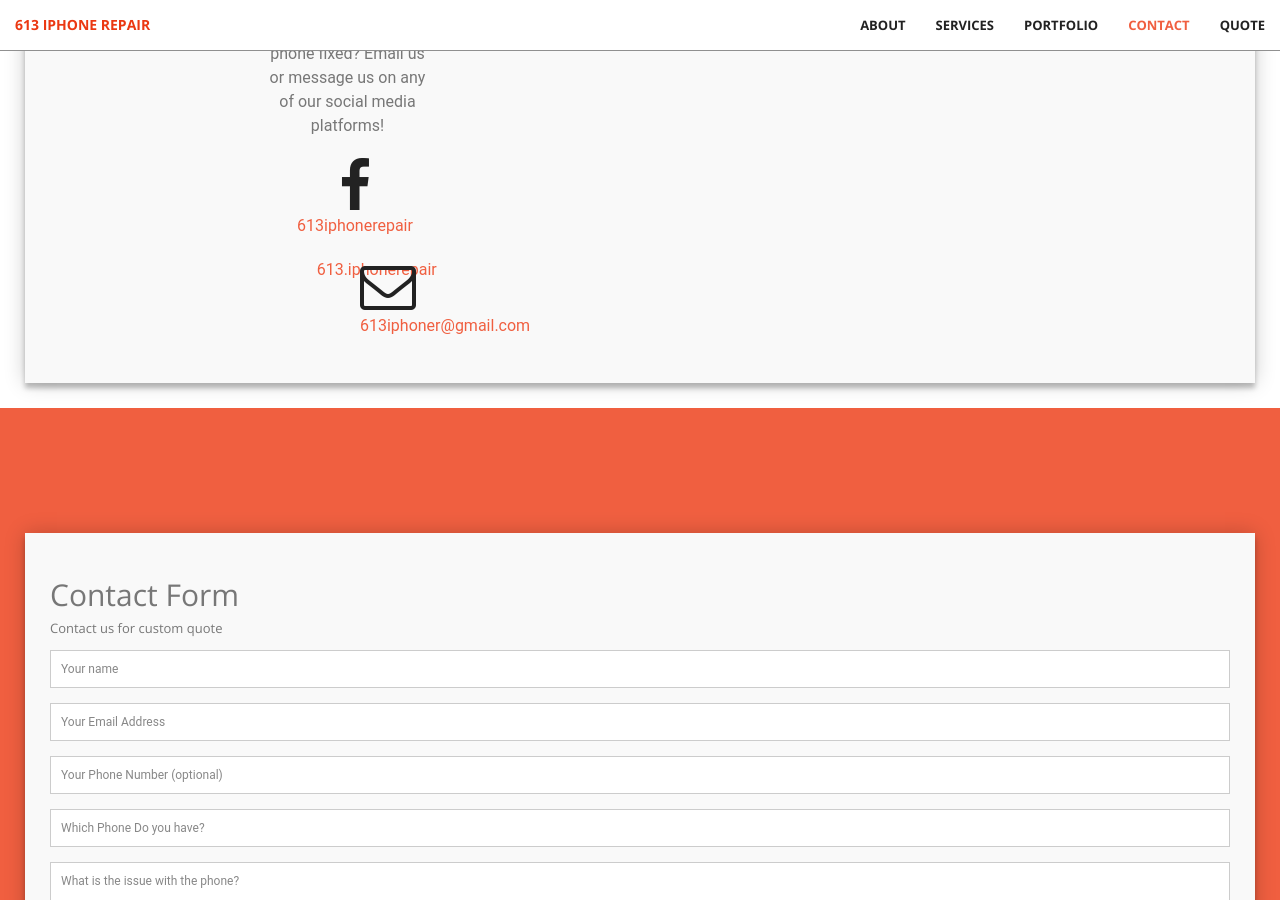
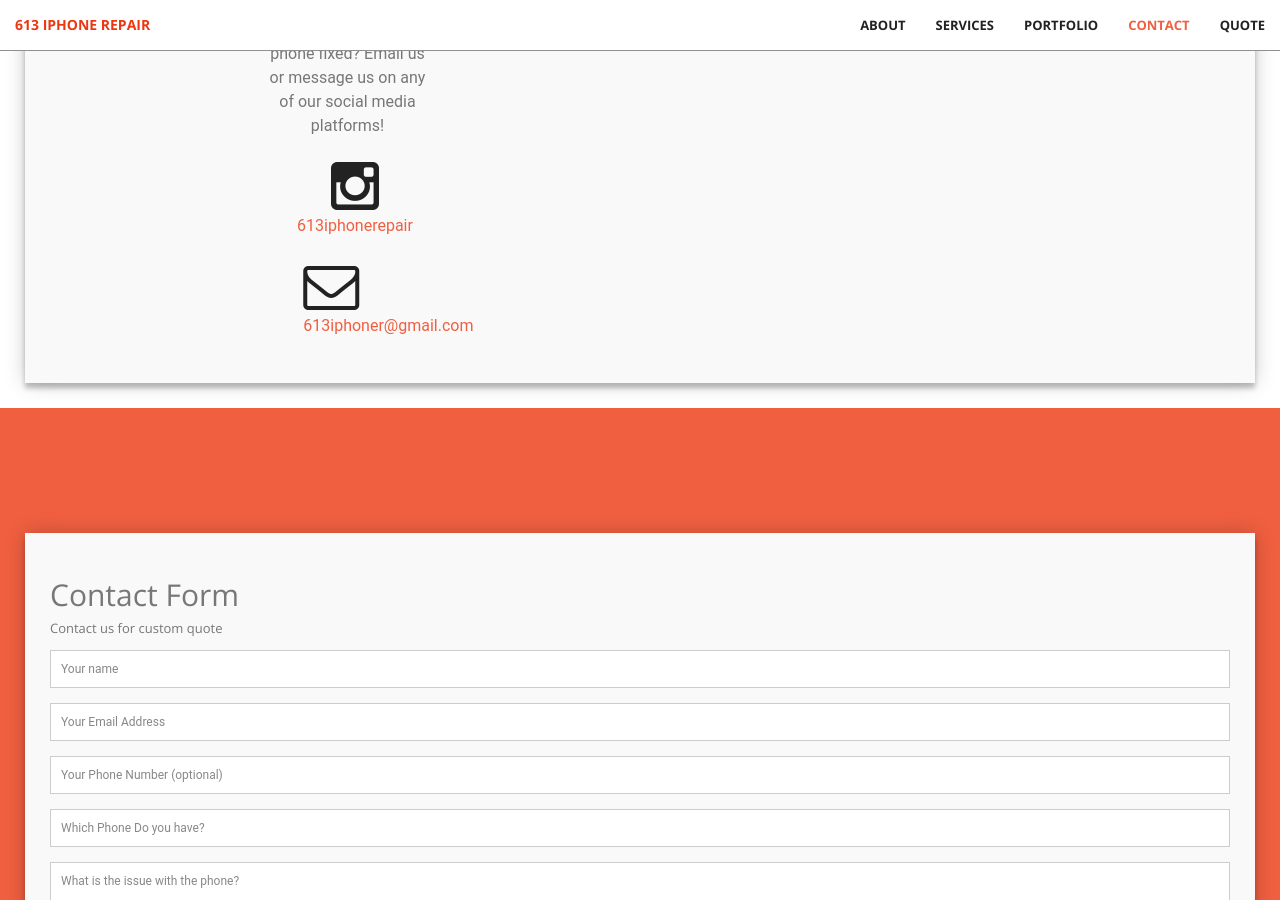
Before and after one commit to SuhaibElkomy/613iphonerepair, a Jekyll site: the page built from index.html, in a window 1280 px wide and 900 px high, scrolled down 3146 px. Built offline with Jekyll 4.4.1, drawn with Linux system fonts in a browser that asks for light colours.

Commit message:
Update contact.html

```diff
--- a/_includes/contact.html
+++ b/_includes/contact.html
@@ -16,17 +16,11 @@
              </div>
         <div class="col-lg-2 col-lg-offset-2 text-center">
             <a href="https://facebook.com/613iphonerepair">
-                <i class="fa fa-facebook fa-3x wow bounceIn" data-wow-delay=".1s"></i>
+                <i class="fa fa-instagram fa-3x wow bounceIn" data-wow-delay=".1s"></i>
                 <p>613iphonerepair</p>
             </a>
-        <div class="col-lg-2 col-lg-offset-2 text-center">
-            <a href="https://www.instagram.com/613.iphonerepair/>
-             <i class="fa fa-facebook fa-3x wow bounceIn" data-wow-delay=".1s"></i>
-                <p>613.iphonerepair</p>
-            </a>
-        </div>
 
-            </a><div class="col-lg-2 col-lg-offset-1 text-center">
+            <div class="col-lg-2 col-lg-offset-1 text-center">
             <a href="mailto:{{ site.email }}">
             <i class="fa fa-envelope-o fa-3x wow bounceIn" data-wow-delay=".1s"></i>
                 <p>{{ site.email }}</p>
```
